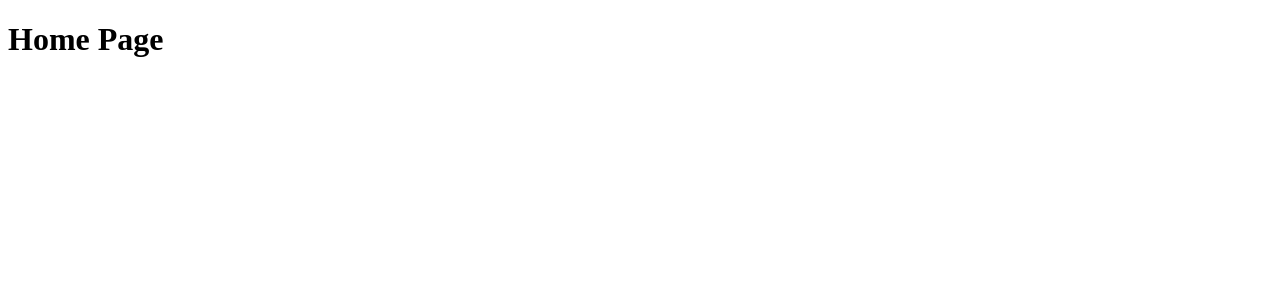
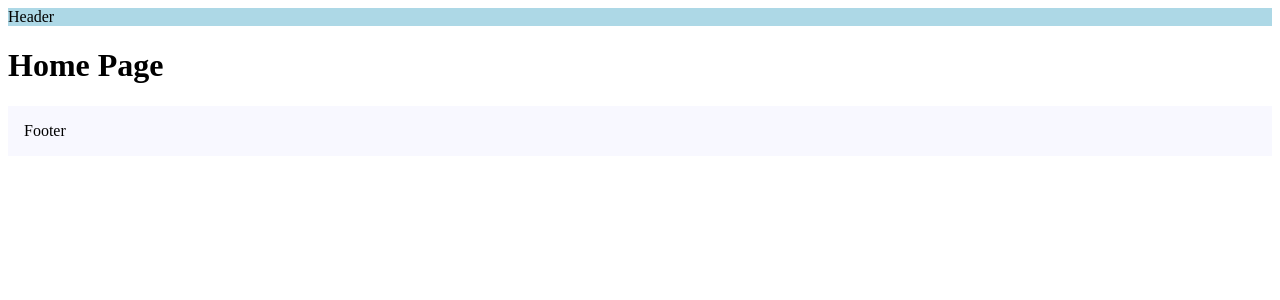
Before and after one commit to techysanoj/Next.js-Course, a Next.js app in the folder routing-demo/: page / in a window 1280 px wide. Shown: the top 300 px of the page. Built offline with nearby package versions, Linux system fonts and the light colour scheme.

Commit message:
understand layout.tsx file

```diff
--- a/routing-demo/src/app/layout.tsx
+++ b/routing-demo/src/app/layout.tsx
@@ -10,7 +10,23 @@ export default function RootLayout({
 }) {
   return (
     <html lang="en">
-      <body>{children}</body>
+      <body>
+        <header style={
+          {backgroundColor: "lightblue",
+          padding: "1rem,"
+        }}>
+          Header
+        </header>
+
+        {children}
+
+        <footer style={{
+          backgroundColor: "ghostwhite",
+          padding: "1rem",
+        }}>
+          Footer
+        </footer>
+      </body>
     </html>
   )
 }
```
